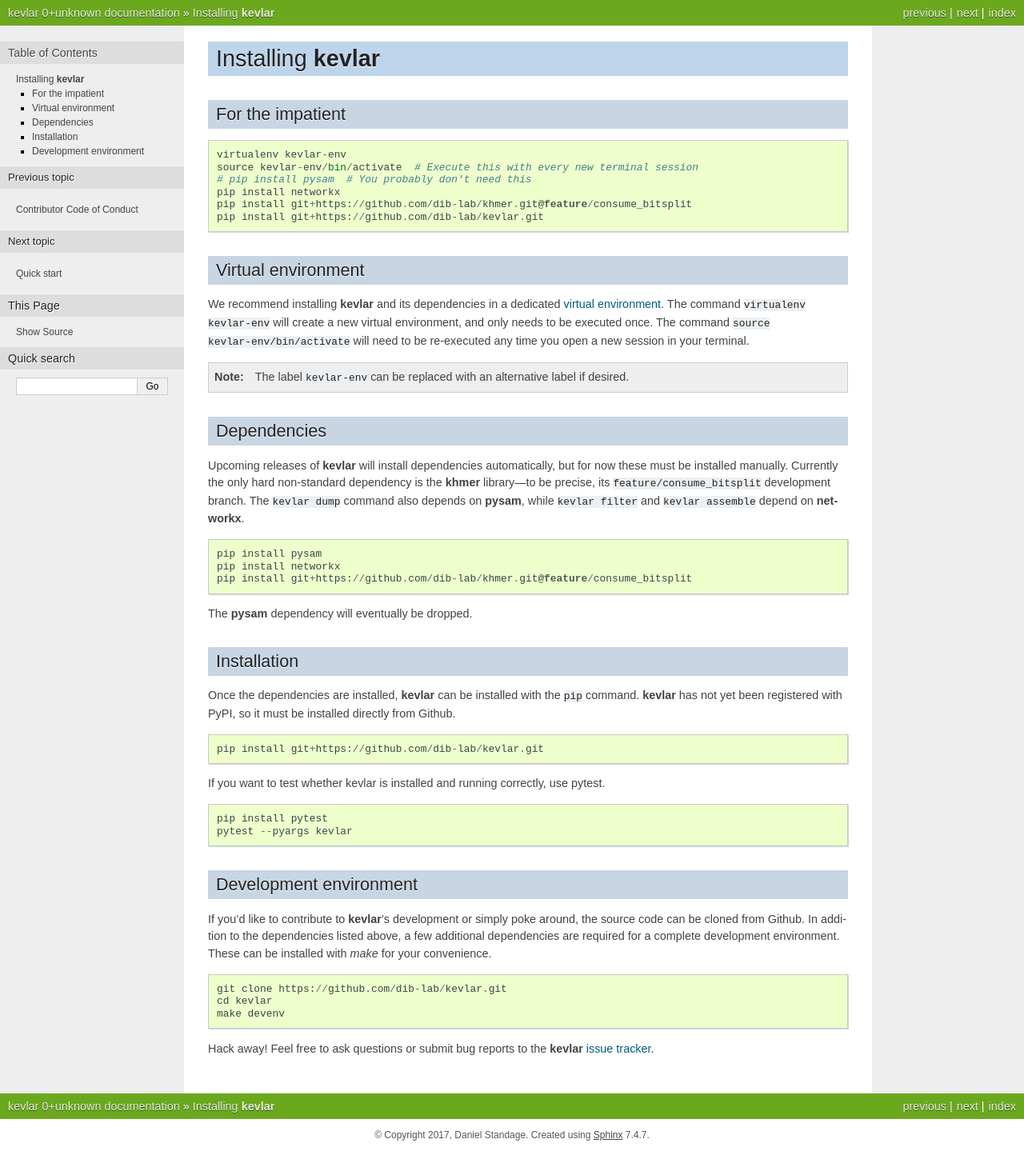
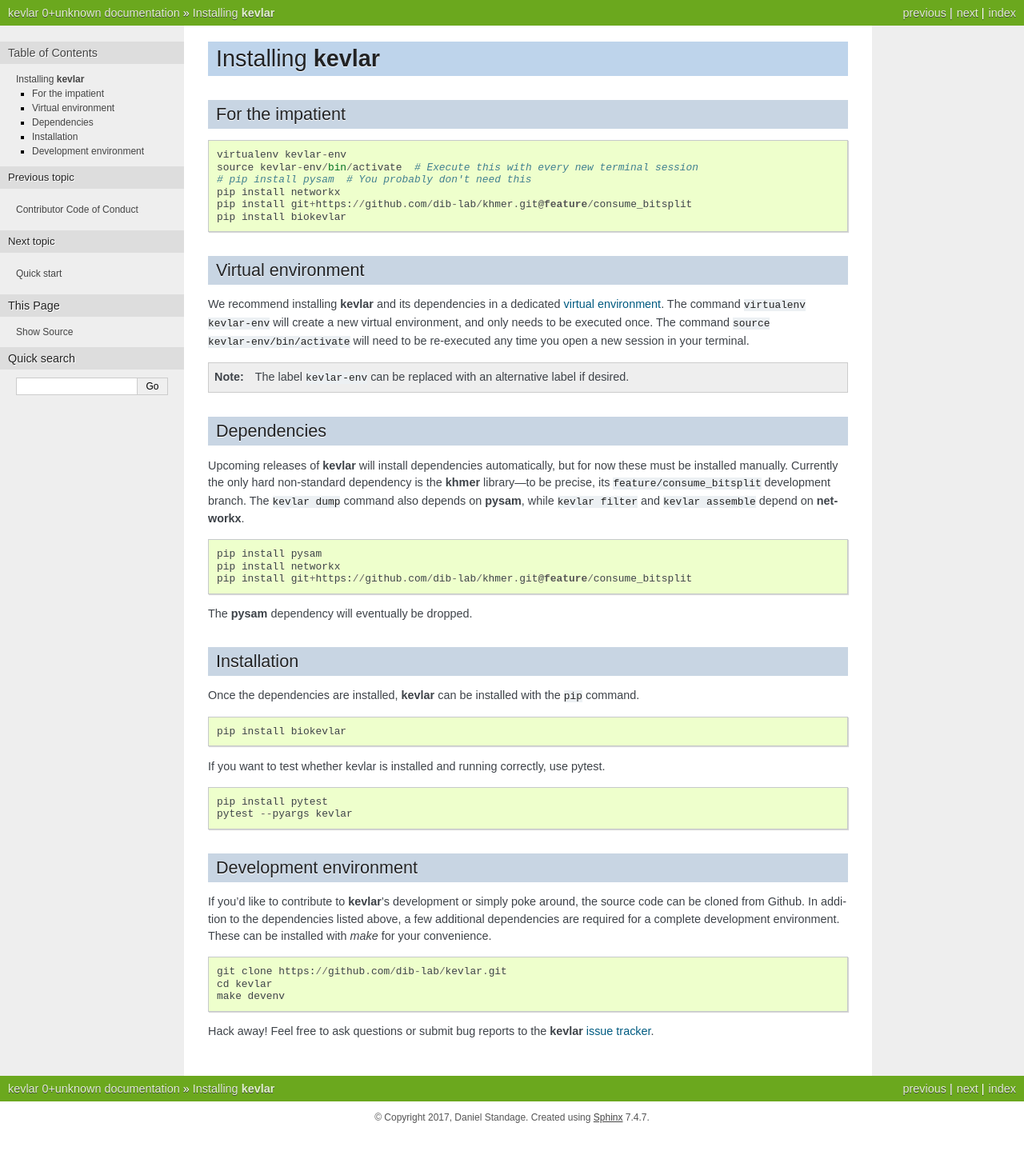
Before and after one commit to kevlar-dev/kevlar, a Sphinx documentation site: the page built from docs/install.rst, in a window 1280 px wide. Shown: the whole page at 80% size. Built offline with Sphinx 7.4.7, drawn with Linux system fonts in a browser that asks for light colours; after the commit the page ends 1417 px from its top, so only the background shows below that.

Commit message:
Finalize install docs

```diff
--- a/docs/install.rst
+++ b/docs/install.rst
@@ -11,7 +11,7 @@ For the impatient
     # pip install pysam  # You probably don't need this
     pip install networkx
     pip install git+https://github.com/dib-lab/khmer.git@feature/consume_bitsplit
-    pip install git+https://github.com/dib-lab/kevlar.git
+    pip install biokevlar
 
 Virtual environment
 -------------------
@@ -41,11 +41,10 @@ Installation
 ------------
 
 Once the dependencies are installed, **kevlar** can be installed with the :code:`pip` command.
-**kevlar** has not yet been registered with PyPI, so it must be installed directly from Github.
 
 .. code::
 
-    pip install git+https://github.com/dib-lab/kevlar.git
+    pip install biokevlar
 
 If you want to test whether kevlar is installed and running correctly, use pytest.
 
```
